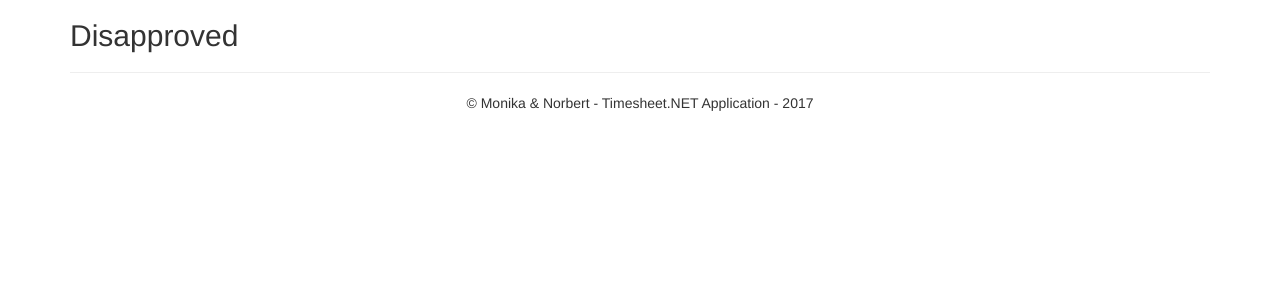
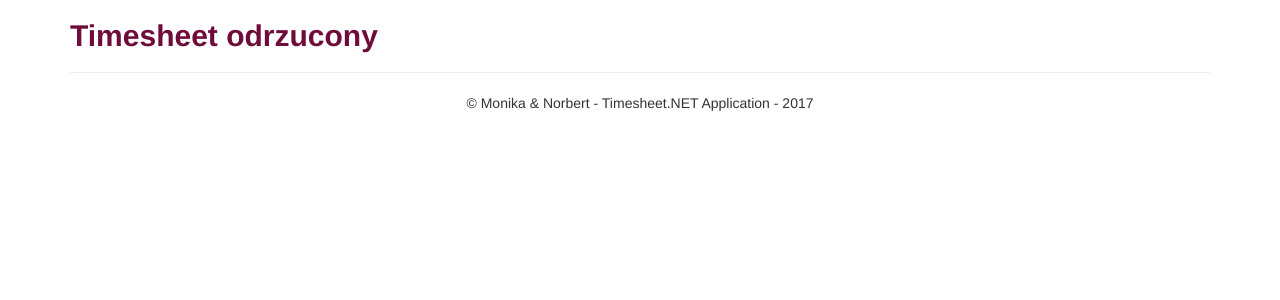
Before and after one commit to Norbitor/timesheet-net, an ASP.NET MVC app: page /Timesheet/Disapproved in a window 1280 px wide. Shown: the part 51-351 px from the top of the page. Run offline with ASP.NET Core 8 and stand-ins for ASP.NET MVC 5, Linux system fonts and the light colour scheme; the project's own start-up code is not run, and a stand-in starts its controllers and pages; some libraries are stand-ins or nearby versions.

Commit message:
Alert od zapisania zadania, uporządkowanie session

```diff
--- a/timesheet-net/timesheet-net/Controllers/AccountController.cs
+++ b/timesheet-net/timesheet-net/Controllers/AccountController.cs
@@ -75,8 +75,11 @@ namespace timesheet_net.Controllers
             if (Session["EmployeeID"] != null)
             {
                 Session["EmployeeID"] = null;
+                Session["JobPosition"] = null;
                 Session["tasks"] = null;
                 Session["projectID"] = null;
+                Session["TimesheetID"] = null;
+                Session["Login"] = null;
             }
             return RedirectToAction("", "Home");
         }
--- a/timesheet-net/timesheet-net/Controllers/TimesheetController.cs
+++ b/timesheet-net/timesheet-net/Controllers/TimesheetController.cs
@@ -70,9 +70,10 @@ namespace timesheet_net.Controllers
                     if (projectMemberID > 0)
                     {
                         //info about the projecy
-                        var timesheet = ctx.Timesheets.Where(x => x.ProjectMemberID == projectMemberID).Select(x => new {x.TimesheetID, x.Start, x.Finish, x.TimesheetStateID }).FirstOrDefault();
+                        var timesheet = ctx.Timesheets.Where(x => x.ProjectMemberID == projectMemberID && x.TimesheetStateID == 1).Select(x => new { x.TimesheetID, x.Start, x.Finish, x.TimesheetStateID }).FirstOrDefault();
                         if (timesheet != null)
                         {
+                            Session["TimesheetID"] = timesheet.TimesheetID;
                             string timesheetStateName = ctx.TimesheetStates.Where(x => x.TimesheetStateID == timesheet.TimesheetStateID).Select(x => x.TimesheetStateName).FirstOrDefault();
                             if (timesheetStateName != null)
                             {
@@ -181,7 +182,8 @@ namespace timesheet_net.Controllers
                         {
                             //where start & finish && dateTimeNow beetween
                             var dateTimeNow = DateTime.Now.Date;
-                            var timesheetID = ctx.Timesheets.Where(x => x.ProjectMemberID == projectMemberID && dateTimeNow>=x.Start && dateTimeNow<=x.Finish).Select(x => x.TimesheetID).FirstOrDefault();
+                            int timesheetID = (int)Session["TimesheetID"];
+                            //var timesheetID = ctx.Timesheets.Where(x => x.ProjectMemberID == projectMemberID && x.TimesheetStateID == 1).Select(x => x.TimesheetID).FirstOrDefault();
                             if (timesheetID!=null) //timesheetID
                             {
                                 int taskID = 0;
@@ -244,6 +246,7 @@ namespace timesheet_net.Controllers
                         }
 
                         ctx.SaveChanges();
+                        TempData["SaveChanges"] = "OK";
                     }
                 }
                 return RedirectToAction("Current", "Timesheet");
@@ -262,6 +265,5 @@ namespace timesheet_net.Controllers
         }
 
 
-
     }
 }
--- a/timesheet-net/timesheet-net/Views/Timesheet/Disapproved.cshtml
+++ b/timesheet-net/timesheet-net/Views/Timesheet/Disapproved.cshtml
@@ -1,6 +1,5 @@
-
 @{
-    ViewBag.Title = "Disapproved";
+    ViewBag.Title = "Timesheety odrzucone";
 }
 
-<h2>Disapproved</h2>
+<h2 style="color:#6f0c3b"><b>Timesheet odrzucony</b></h2>
```
Also changed, not shown: timesheet-net/timesheet-net/Views/Timesheet/Current.cshtml (+11 -0 lines).
